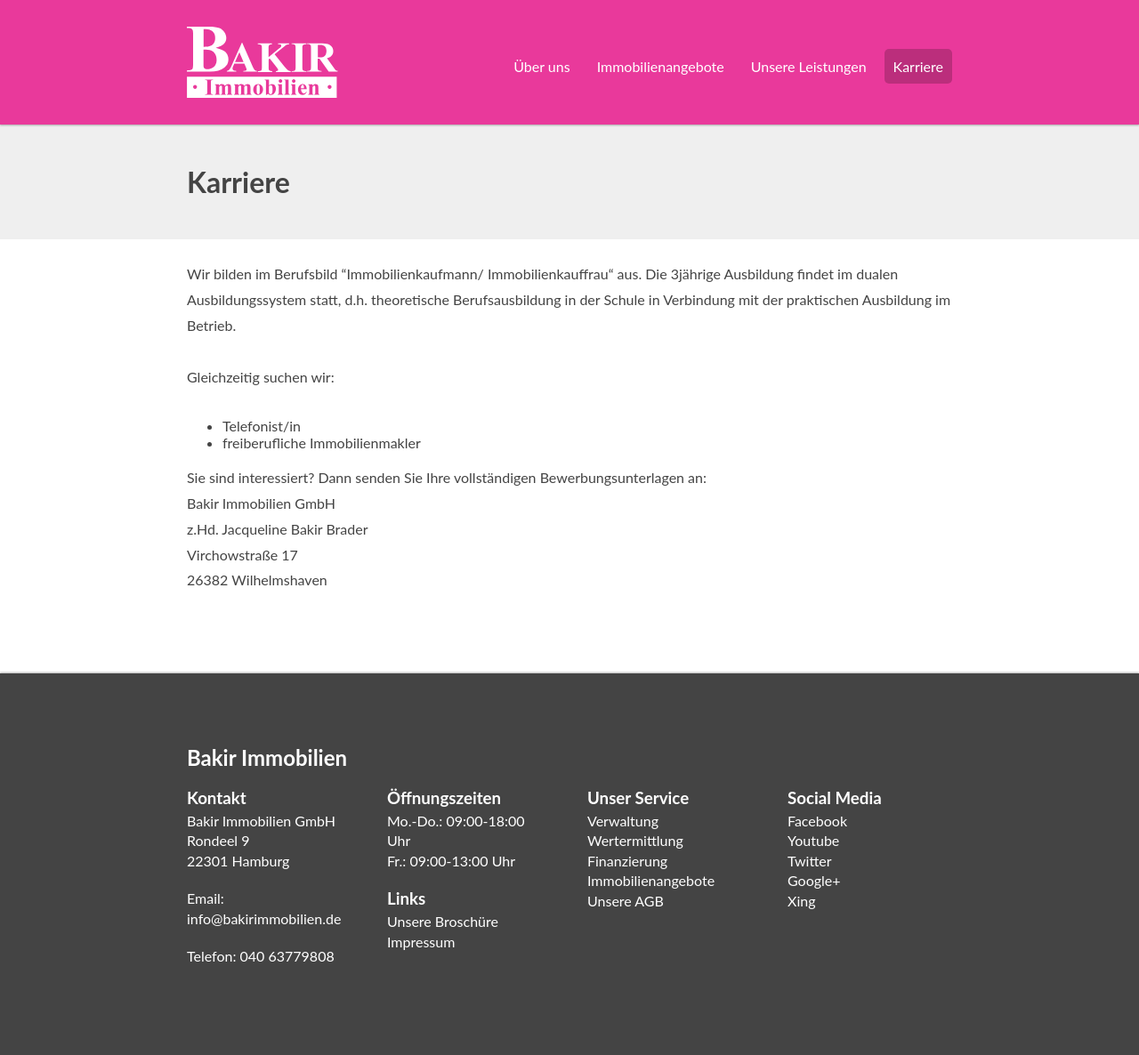
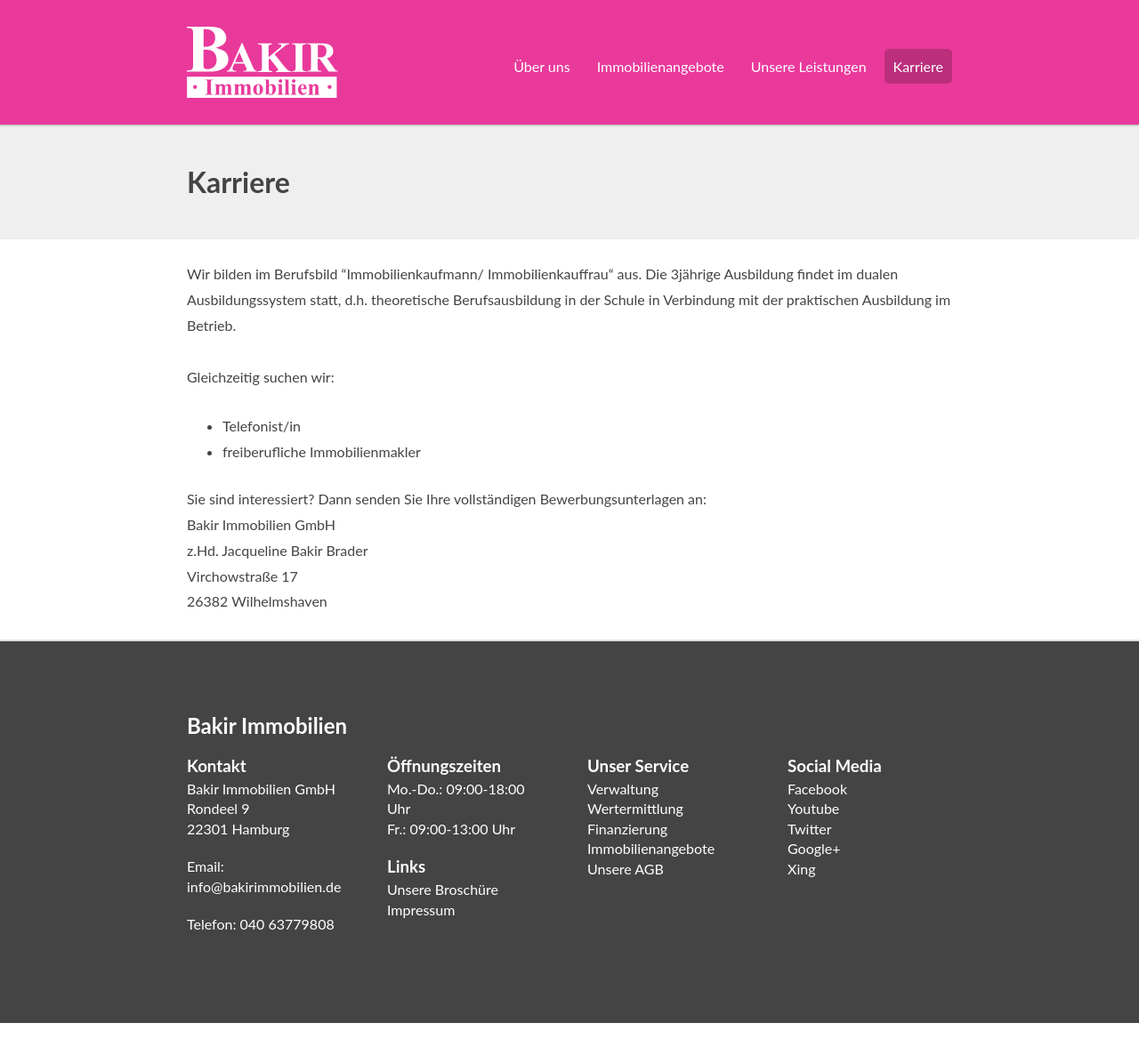
Before and after one commit to bakirnetwork/bakirimmobilien_de, a Jekyll site: the page built from karriere.md, in a window 1280 px wide. Shown: the whole page at 89% size. Built offline with Jekyll 4.4.1, drawn with Linux system fonts in a browser that asks for light colours; nearby versions of some CDN libraries; some web fonts are replaced; after the commit the page ends 1150 px from its top, so only the background shows below that.

Commit message:
besserer Markup, Margins und Cleanup

```diff
--- a/_layouts/default.html
+++ b/_layouts/default.html
@@ -13,9 +13,7 @@
 
 		{% include header.html %}
 
-		<div class="page-content">
-			{{ content }}
-		</div>
+		<main>{{ content }}</main>
 
 		{% include footer.html %}
 
--- a/_layouts/site.html
+++ b/_layouts/site.html
@@ -10,8 +10,10 @@
 	</div>
 </div>
 
-<div class="row">
-	<div class="col span-12" style="margin-bottom: 60px;">
-		{{ content }}
+<div class="page-content">
+	<div class="row">
+		<div class="col span-12">
+			{{ content }}
+		</div>
 	</div>
 </div>
--- a/assets/css/_base.sass
+++ b/assets/css/_base.sass
@@ -12,13 +12,18 @@
 	color: $dark
 
 p
-	margin: 0 0 30px
 	line-height: 1.8
 
 hr
 	margin: 0
 	border: none
 	border-bottom: 3px solid $grey
+
+p, ul
+	margin: 0 0 30px
+
+li
+	margin-bottom: 10px
 
 label
 	display: block
```
